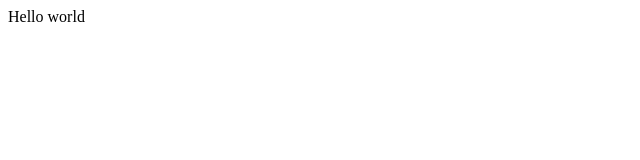
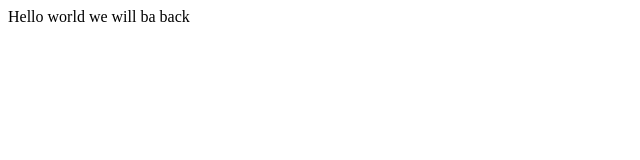
Before and after one commit to mrserch/Azure, a plain HTML site: page index.html in a window 1280 px wide. Shown: the whole page, without its empty margins (0-640 px from the left). Drawn offline with Linux system fonts and the light colour scheme.

Commit message:
Update index.html
Added we will be back

```diff
--- a/index.html
+++ b/index.html
@@ -1,6 +1,6 @@
 <html>
 <header><title>This is title KT</title></header>
 <body>
-Hello world
+Hello world we will ba back
 </body>
 </html>
```
